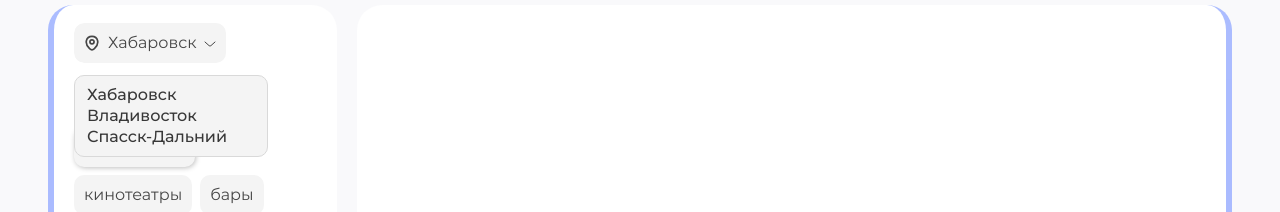
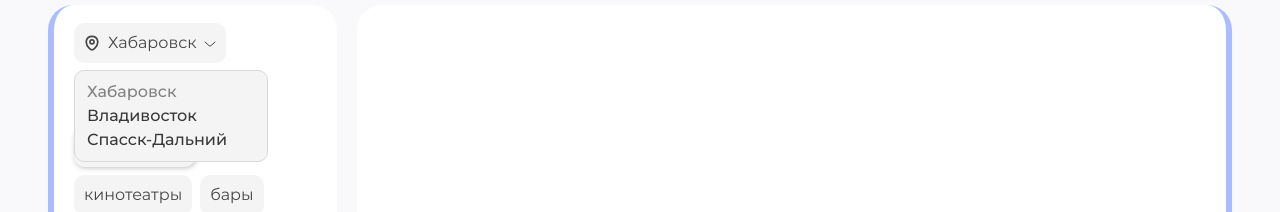
Before and after one commit to Sl1ppyKlay/triptide-nuxt-nest, a Nuxt app: page / in a window 1280 px wide. Both pictures are taken after a click on the button "Хабаровск". Shown: the part 176-388 px from the top of the page. Built offline with nearby package versions, Linux system fonts and the light colour scheme.

Commit message:
v0.1.4 update

```diff
--- a/components/Roulette/TheModalCity.vue
+++ b/components/Roulette/TheModalCity.vue
@@ -1,8 +1,13 @@
 <script setup lang="ts">
-  const cities = ['Хабаровск', 'Владивосток', 'Спасск-Дальний'];
-
+  const props = defineProps({
+    currentCity: {
+      type: String,
+      required: true
+    }
+  })
   const emit = defineEmits(['close', 'selectCity']);
 
+  const cities = ['Хабаровск', 'Владивосток', 'Спасск-Дальний'];
   const handleClickOutside = (event: MouseEvent) => {
     const target = event.target as HTMLElement;
     if (!target.closest('.roulette-modal')) {
@@ -11,25 +16,35 @@
   }
 
   const selectCity = (city: string) => {
+    if (city === props.currentCity) {
+      return;
+    }
     emit('selectCity', city);
     emit('close');
   }
+
+  onMounted(() => {
+    document.addEventListener('click', handleClickOutside);
+  });
+
+  onUnmounted(() => {
+    document.removeEventListener('click', handleClickOutside);
+  });
 </script>
 
 <template>
-  <div class="roulette-overlay" @click="handleClickOutside">
     <div class="roulette-modal">
       <ul class="roulette-modal__list">
         <li class="roulette-modal__item"
             v-for="(city, i) in cities"
             :key="i"
             @click="selectCity(city)"
+            :class="{'roulette-modal__item_disabled': city === currentCity}"
         >
           {{ city }}
         </li>
       </ul>
     </div>
-  </div>
 </template>
 
 <style scoped lang="scss">
@@ -37,23 +52,29 @@
 
   .roulette-modal {
     position: absolute;
-    top: 70px;
+    top: 65px;
     width: 194px;
-    padding: 11px 12px;
+    padding: 13px 12px;
     background-color: var(--modal-city-color);
     border: 1px solid var(--modal-border-color);
     border-radius: 10px;
-    @include transition-theme(all);
+    //@include transition-theme(background-color);
     &__list {
       @include flex-wrap;
-      gap: 5px;
+      gap: 8px;
     }
     &__item {
       cursor: pointer;
       transition: color .3s ease;
+      &_disabled {
+        cursor: default;
+        opacity: 0.6;
+        pointer-events: none;
+      }
       &:hover {
         color: var(--primary-blue-color);
       }
     }
   }
+
 </style>
--- a/components/Roulette/TheRoulette.vue
+++ b/components/Roulette/TheRoulette.vue
@@ -23,7 +23,7 @@ const handleCitySelect = (selectedCity: string) => {
         <div class="roulette-city">
           <div class="roulette-city__items">
             <button class="roulette-city__item roulette-city__item_design"
-                    @click="isModalCityOpen = true"
+                    @click.stop="isModalCityOpen = true"
             >
               <svg xmlns="http://www.w3.org/2000/svg" width="16" height="16" viewBox="0 0 16 16" fill="none">
                 <path d="M7.99998 8.9533C9.14874 8.9533 10.08 8.02206 10.08 6.8733C10.08 5.72455 9.14874 4.7933 7.99998 4.7933C6.85123 4.7933 5.91998 5.72455 5.91998 6.8733C5.91998 8.02206 6.85123 8.9533 7.99998 8.9533Z" stroke="#464646" stroke-width="1.7"/>
@@ -39,7 +39,8 @@ const handleCitySelect = (selectedCity: string) => {
             <TheModalCity
                 v-if="isModalCityOpen"
                 @close="isModalCityOpen = false"
-                @select="handleCitySelect"
+                @selectCity="handleCitySelect"
+                :current-city="city"
             />
           </Transition>
         </div>
@@ -137,6 +138,7 @@ const handleCitySelect = (selectedCity: string) => {
           color: var(--white-color);
         }
         &.chosen  {
+          pointer-events: none;
           cursor: default;
         }
         &_design {
@@ -230,11 +232,14 @@ const handleCitySelect = (selectedCity: string) => {
 
   .modal-transition-enter-active,
   .modal-transition-leave-active {
-    transition: opacity 0.3s ease;
+    transition: all 0.2s ease;
   }
 
   .modal-transition-enter-from,
-  .modal-transition-leave-top {
+  .modal-transition-leave-to {
     opacity: 0;
+    transform: translateY(-5px);
   }
+
+
 </style>
```
